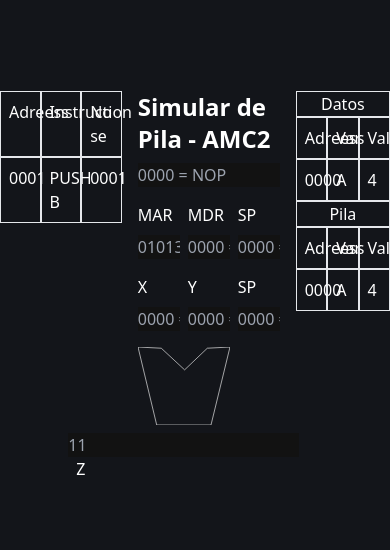
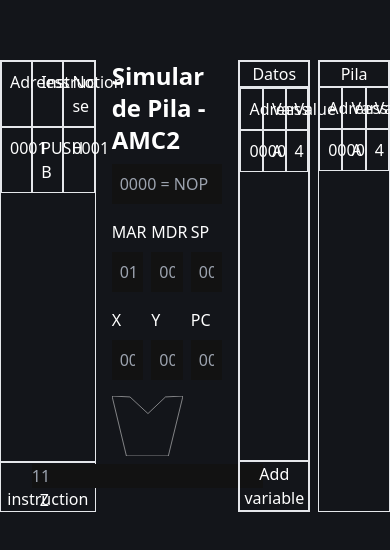
Before and after one commit to MiguelHG2351/amc2-simulacion, an Astro site: page / in a window 390 px wide. Shown: the part 136-686 px from the top of the page. Built offline with nearby package versions, Linux system fonts and the light colour scheme; Astro itself is replaced by a stand-in of ours.

Commit message:
add some responsive design, is not working 100% yet

```diff
--- a/src/app/App.tsx
+++ b/src/app/App.tsx
@@ -3,8 +3,9 @@ export default function App() {
   return (
     <main className="h-screen flex items-center justify-center">
       <div className="flex gap-x-4">
-        <section className="code">
-          <ul className="grid grid-cols-3">
+        <section className="flex flex-col">
+          <div className="border flex-1">
+            <ul className="grid grid-cols-3 flex-1">
               {/* headers table */}
               <li className="p-2 border border-collapse">
                 Adreess
@@ -22,34 +23,38 @@ export default function App() {
               <li className="p-2 border border-collapse">0001</li>
               {/* end rows table */}
             </ul>
+          </div>
+          <div className="flex flex-col border">
+            <button>Add instruction</button>
+          </div>
         </section>
-        <section className="program max-w-[450px] w-[90%]">
+        <section className="program max-w-[350px] w-[90%]">
           <h1 className="text-2xl font-bold mb-2">Simular de Pila - AMC2</h1>
           <form className="grid grid-cols-3 gap-y-4 gap-x-2">
-            <input className="col-span-3" type="text" placeholder="0000 = NOP" />
+            <input className="col-span-3 p-2" type="text" placeholder="0000 = NOP" />
             <label className="flex flex-col gap-y-2">
               <span>MAR</span>
-              <input type="text" placeholder="01013" />
+              <input type="text" placeholder="01013" className="p-2" />
             </label>
             <label className="flex flex-col gap-y-2">
               <span>MDR</span>
-              <input type="text" placeholder="0000 = NOP" />
+              <input type="text" placeholder="0000 = NOP" className="p-2" />
             </label>
             <label className="flex flex-col gap-y-2">
               <span>SP</span>
-              <input type="text" placeholder="0000 = NOP" />
+              <input type="text" placeholder="0000 = NOP" className="p-2" />
             </label>
             <label className="flex flex-col gap-y-2">
               <span>X</span>
-              <input type="text" placeholder="0000 = NOP" />
+              <input type="text" placeholder="0000 = NOP" className="p-2" />
             </label>
             <label className="flex flex-col gap-y-2">
               <span>Y</span>
-              <input type="text" placeholder="0000 = NOP" />
+              <input type="text" placeholder="0000 = NOP" className="p-2" />
             </label>
             <label className="flex flex-col gap-y-2">
-              <span>SP</span>
-              <input type="text" placeholder="0000 = NOP" />
+              <span>PC</span>
+              <input type="text" placeholder="0000 = NOP" className="p-2" />
             </label>
             <div className="alu col-span-2 gap-y-2 flex flex-col items-center">
               <img className="w-full" src="/vector-blanco.svg" alt="" />
@@ -61,8 +66,12 @@ export default function App() {
             <div className="col-span-1"></div>
           </form>
         </section>
-        <section className="flex flex-col">
+        <section className="flex gap-x-2">
+          {/* variables */}
+          <div className="flex-1 flex flex-col border">
             <h2 className="text-center border">Datos</h2>
+
+            <div className="flex-1 border">
               <ul className="grid grid-cols-3">
                 <li className="p-2 border border-collapse">
                   Adreess
@@ -78,6 +87,13 @@ export default function App() {
                 <li className="p-2 border border-collapse">A</li>
                 <li className="p-2 border border-collapse">4</li>
               </ul>
+            </div>
+            <div className="flex flex-col">
+              <button className="border">Add variable</button>
+            </div>
+          </div>
+          {/* Stack */}
+          <div className="flex-1 border">
             <h2 className="text-center border">Pila</h2>
             <ul className="grid grid-cols-3">
               <li className="p-2 border border-collapse">
@@ -94,6 +110,7 @@ export default function App() {
               <li className="p-2 border border-collapse">A</li>
               <li className="p-2 border border-collapse">4</li>
             </ul>
+          </div>
         </section>
       </div>
     </main>
```
Lines whose indentation alone changed are shown as unchanged.
